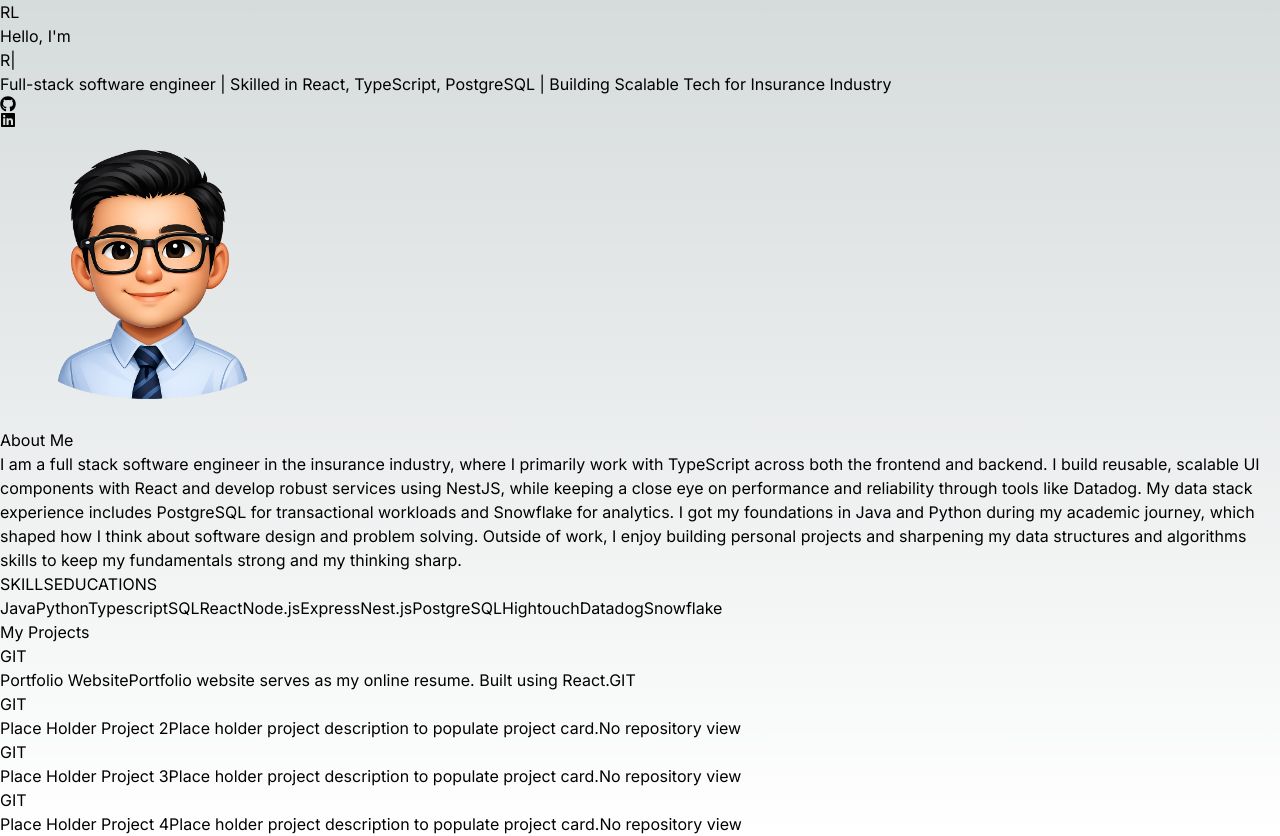
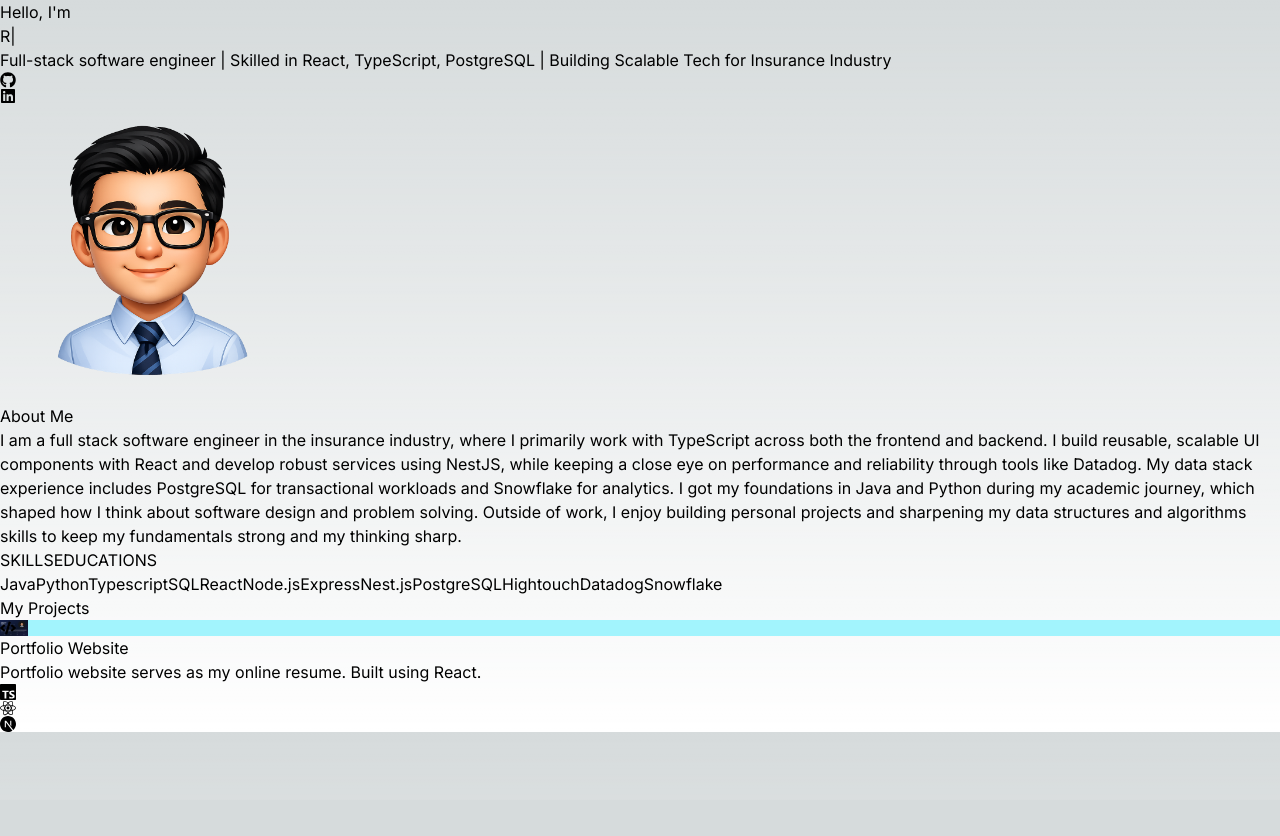
Before and after one commit to randylirano/portfolio-website, a Next.js app: page / in a window 1280 px wide. After the commit the page ends 800 px from the top, so only its background shows below. Built offline with nearby package versions, Linux system fonts and the light colour scheme.

Commit message:
FEAT: Portfolio

```diff
--- a/src/app/components/navbar.tsx
+++ /dev/null
@@ -1,17 +0,0 @@
-import Link from "next/link";
-import { ReactElement } from "react";
-
-const Navbar = () => {
-  return (
-    <nav>
-      <div className="flex flex-wrap items-center justify-between mx-auto p-8">
-        <Link href={"/"} className="text-5xl text-white font-semibold">
-          RL
-        </Link>
-        <div className="menu"></div>
-      </div>
-    </nav>
-  );
-};
-
-export default Navbar;
--- a/src/app/page.tsx
+++ b/src/app/page.tsx
@@ -1,10 +1,8 @@
 import { About, Hero, Project } from "@/features";
-import Navbar from "./components/navbar";
 
 export default function Home() {
   return (
     <main className="flex min-h-screen flex-col bg-gradient-to-br from-blue-950 via-slate-900 to-indigo-950">
-      <Navbar />
       <div className="container mx-auto px-12 py-4">
         <Hero.HeroSection />
       </div>
--- a/src/features/projects/components/project-card.tsx
+++ b/src/features/projects/components/project-card.tsx
@@ -1,10 +1,32 @@
 import { ReactElement } from "react";
+import Link from "next/link";
+import { FaCode, FaDesktop } from "react-icons/fa";
+import { SiTypescript, SiReact, SiNextdotjs } from "react-icons/si";
 
 interface Props {
   name: string;
   description?: string | null;
   repository?: string | null;
   previewUrl?: string | null;
+  thumbnail: string;
+  techStacks: string[];
+}
+
+function getTechBadge(tech: string, key: string) {
+  switch (tech) {
+    case "TYPESCRIPT":
+      return <SiTypescript key={key} />;
+    case "REACT":
+      return <SiReact key={key} />;
+    case "NEXT_JS":
+      return <SiNextdotjs key={key} />;
+    default:
+      return (
+        <span className="text-xs" key={key}>
+          {tech}
+        </span>
+      );
+  }
 }
 
 export function ProjectCard({
@@ -12,25 +34,47 @@ export function ProjectCard({
   description,
   repository,
   previewUrl,
+  thumbnail,
+  techStacks,
 }: Props): ReactElement {
   return (
-    // Temporarily adding border for visualization
-    <div className="border-2 border-solid border-white rounded-xl">
-      <div className="h-52 bg-orange-300 rounded-t-xl relative group">
-        <div className="w-full h-full">
-          <div className="h-10 w-10">GIT</div>
+    <div>
+      <div
+        className="h-52 md:h-72 rounded-t-xl relative group"
+        style={{
+          background: `url(${thumbnail})`,
+          backgroundSize: "contain",
+          backgroundRepeat: "no-repeat",
+          backgroundColor: "oklch(91.7% 0.08 205.041)",
+        }}
+      >
+        <div className="overlay items-center justify-center absolute top-0 left-0 w-full h-full bg-[#181818] bg-opacity-0 hidden group-hover:flex group-hover:bg-opacity-80 transition-all duration-500 ">
+          <Link
+            href={repository!}
+            className="h-14 w-14 mr-2 border-2 relative rounded-full border-[#ADB7BE] hover:border-white group/link"
+            target="_blank"
+          >
+            <FaCode className="h-10 w-10 text-[#ADB7BE] absolute top-1/2 left-1/2 transform -translate-x-1/2 -translate-y-1/2  cursor-pointer group-hover/link:text-white" />
+          </Link>
+          {previewUrl !== undefined && previewUrl !== null ? (
+            <Link
+              href={previewUrl}
+              className="h-14 w-14 mr-2 border-2 relative rounded-full border-[#ADB7BE] hover:border-white group/link"
+              target="_blank"
+            >
+              <FaDesktop className="h-10 w-10 text-[#ADB7BE] absolute top-1/2 left-1/2 transform -translate-x-1/2 -translate-y-1/2  cursor-pointer group-hover/link:text-white" />
+            </Link>
+          ) : null}
         </div>
       </div>
-      <div className="flex flex-col">
-        <span>{name}</span>
-        <span>{description}</span>
-        {repository !== undefined && repository !== null ? (
-          <a href={repository} target="_blank">
-            GIT
-          </a>
-        ) : (
-          <span>No repository view</span>
-        )}
+      <div className="text-white rounded-b-xl mt-3 bg-[#181818]py-6 px-4">
+        <h5 className="text-xl font-semibold mb-2">{name}</h5>
+        <p className="text-[#ADB7BE]">{description}</p>
+        <div className="flex gap-4 my-2">
+          {techStacks.map((tech, index) => {
+            return getTechBadge(tech, `tech-${tech}-${index}`);
+          })}
+        </div>
       </div>
     </div>
   );
--- a/src/features/projects/index.tsx
+++ b/src/features/projects/index.tsx
@@ -9,33 +9,13 @@ export function ProjectsSection(): ReactElement {
         "Portfolio website serves as my online resume. Built using React.",
       repository: "https://github.com/randylirano/portfolio-website",
       previewUrl: null,
-      thumbnail: null,
-    },
-    {
-      name: "Place Holder Project 2",
-      description: "Place holder project description to populate project card.",
-      repository: null,
-      previewUrl: null,
-      thumbnail: null,
-    },
-    {
-      name: "Place Holder Project 3",
-      description: "Place holder project description to populate project card.",
-      repository: null,
-      previewUrl: null,
-      thumbnail: null,
-    },
-    {
-      name: "Place Holder Project 4",
-      description: "Place holder project description to populate project card.",
-      repository: null,
-      previewUrl: null,
-      thumbnail: null,
+      thumbnail: "/images/portfolio-thumbnail.png",
+      techStacks: ["TYPESCRIPT", "REACT", "NEXT_JS"],
     },
   ];
   return (
-    <section>
-      <h1 className="text-white pb-4">{"My Projects"}</h1>
+    <section id="projects-section">
+      <h1 className="text-white my-2 text-lg font-bold">{"My Projects"}</h1>
       <div className="grid md:grid-cols-3 gap-8 md:gap-12">
         {projectsContent.map((project, index) => (
           <ProjectCard
@@ -43,6 +23,9 @@ export function ProjectsSection(): ReactElement {
             name={project.name}
             description={project.description}
             repository={project.repository}
+            thumbnail={project.thumbnail}
+            techStacks={project.techStacks}
+            previewUrl={project.previewUrl}
           />
         ))}
       </div>
```
Also changed, not shown: src/app/components/projects.tsx (deleted, +0 -66 lines), public/images/portfolio-thumbnail.png (added), src/app/components/navlink.tsx (deleted).
